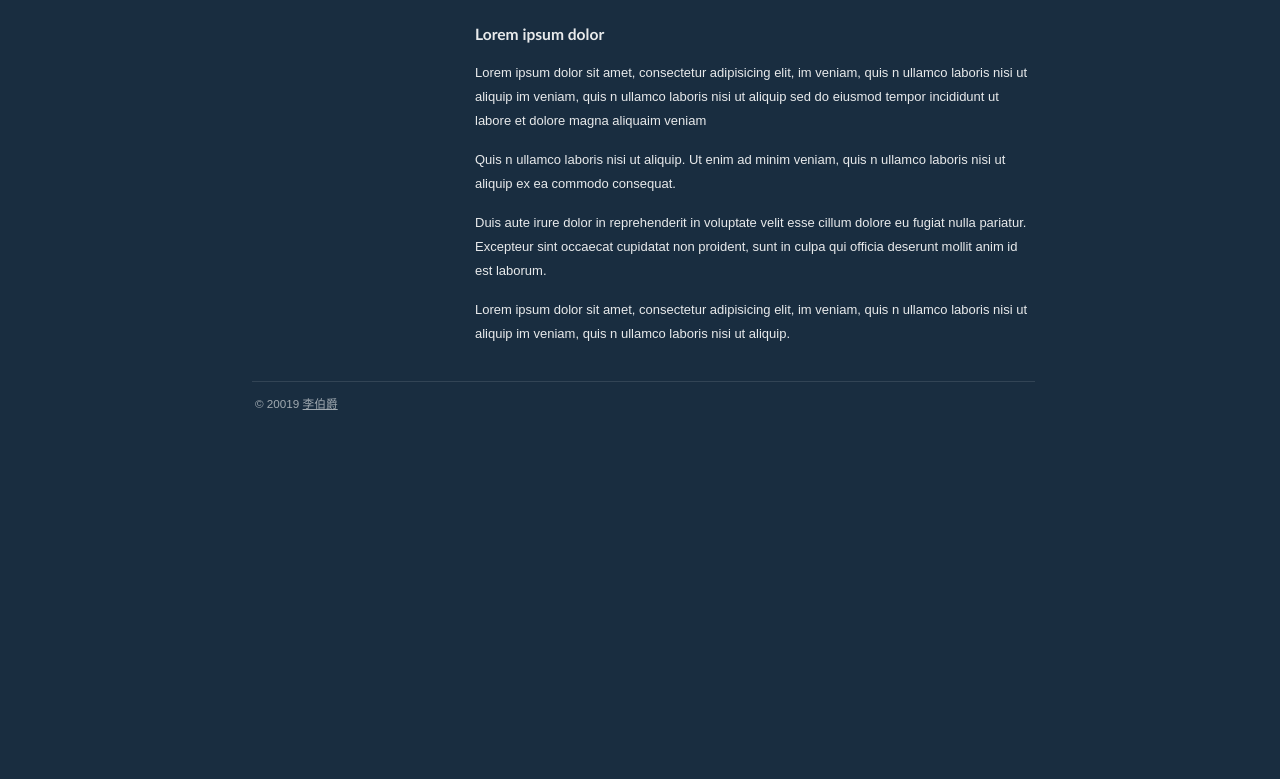
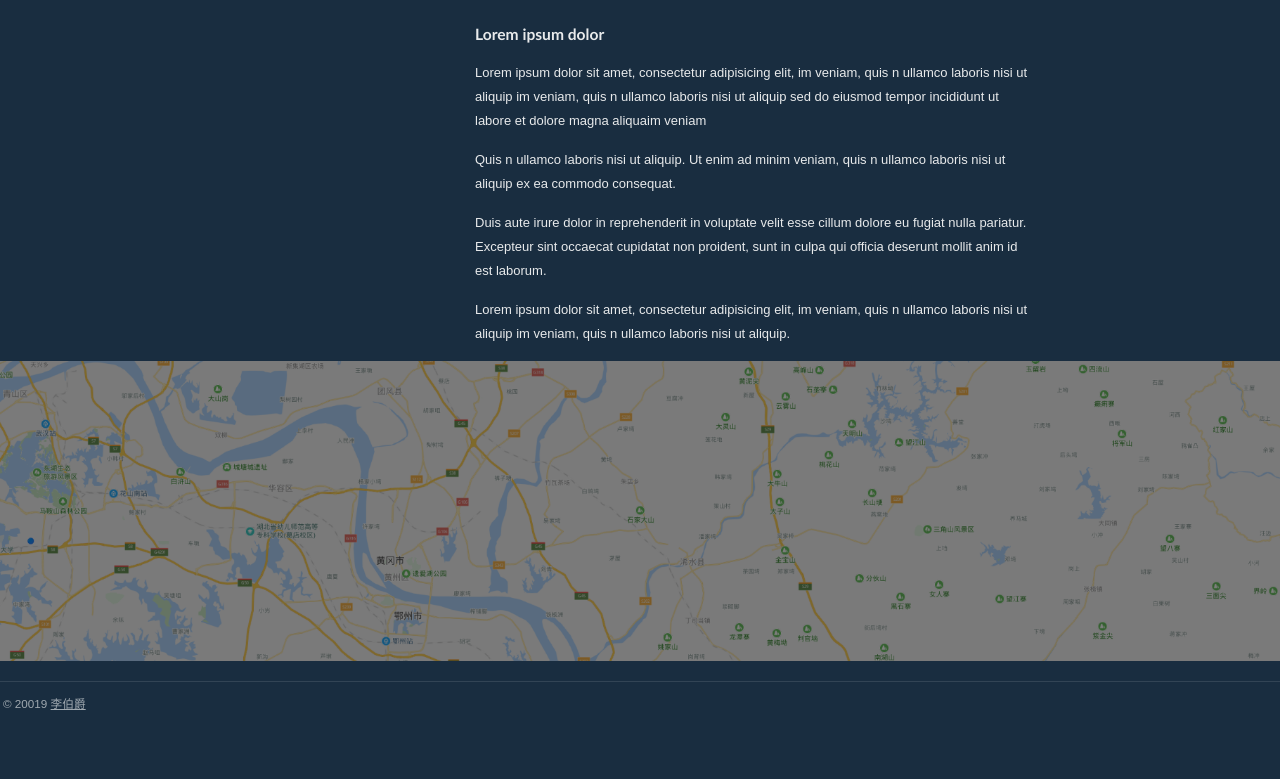
Before and after one commit to bojueLi/bojueli.blog, a plain HTML site: page index.html in a window 1280 px wide. Shown: the part 479-1258 px from the top of the page. Before the commit the page ends 958 px from the top, so only its background shows below. Drawn offline with nearby package versions, Linux system fonts and the light colour scheme.

Commit message:
新增底部地图

```diff
--- /dev/null
+++ b/css/index.css
@@ -0,0 +1,15 @@
+.map{
+    width: 100%;
+    height: 300px;
+    background: url(../img/map.jpg) no-repeat;
+    background-size: cover;
+    position: relative;
+    z-index: 99;
+}
+.map .cover{
+    position: absolute;
+    width: 100%;
+    height: 100%;
+    background: rgba(0, 0, 0, 0.5);
+    top: 0;
+}
--- a/index.html
+++ b/index.html
@@ -4,6 +4,7 @@
     <title>李伯爵的博客</title>
     <meta http-equiv="content-type" content="text/html; charset=utf-8" />
     <link href="css/screen.css" type="text/css" rel="stylesheet" media="screen,projection" />
+    <link href="css/index.css" type="text/css" rel="stylesheet" media="screen,projection" />
     <script src="https://cdn.staticfile.org/jquery/1.10.2/jquery.min.js"></script>
     <script src="js/config.js"></script>
   </head>
@@ -35,7 +36,7 @@
         <hr class="noscreen" />
       </div>
       <div id="container" class="box">
-      <div id="obsah" class="content box">
+        <div id="obsah" class="content box">
           <div class="in">
             <h2>Lorem ipsum dolor!</h2>
             <p>Duis aute irure dolor in reprehenderit in voluptate velit esse cillum dolore eu fugiat nulla pariatur. Excepteur sint occaecat cupidatat non proident, sunt in culpa qui officia deserunt mollit anim id est laborum. </p>
@@ -62,10 +63,13 @@
           </div>
         </div>
       </div>
-      <div class="footer"></div>
       <!-- <div id="footer"> <span class="f-left">&copy; 2008 <a href="#">李伯爵</a></span></div> -->
     </div>
   </div>
+  <div class="map">
+    <div class="cover"></div>
+  </div>
+  <div class="footer"></div>
   </body>
 </html>
 <script>
```
Also changed, not shown: page/footer.html (+3 -1 lines), img/map.jpg (added).
